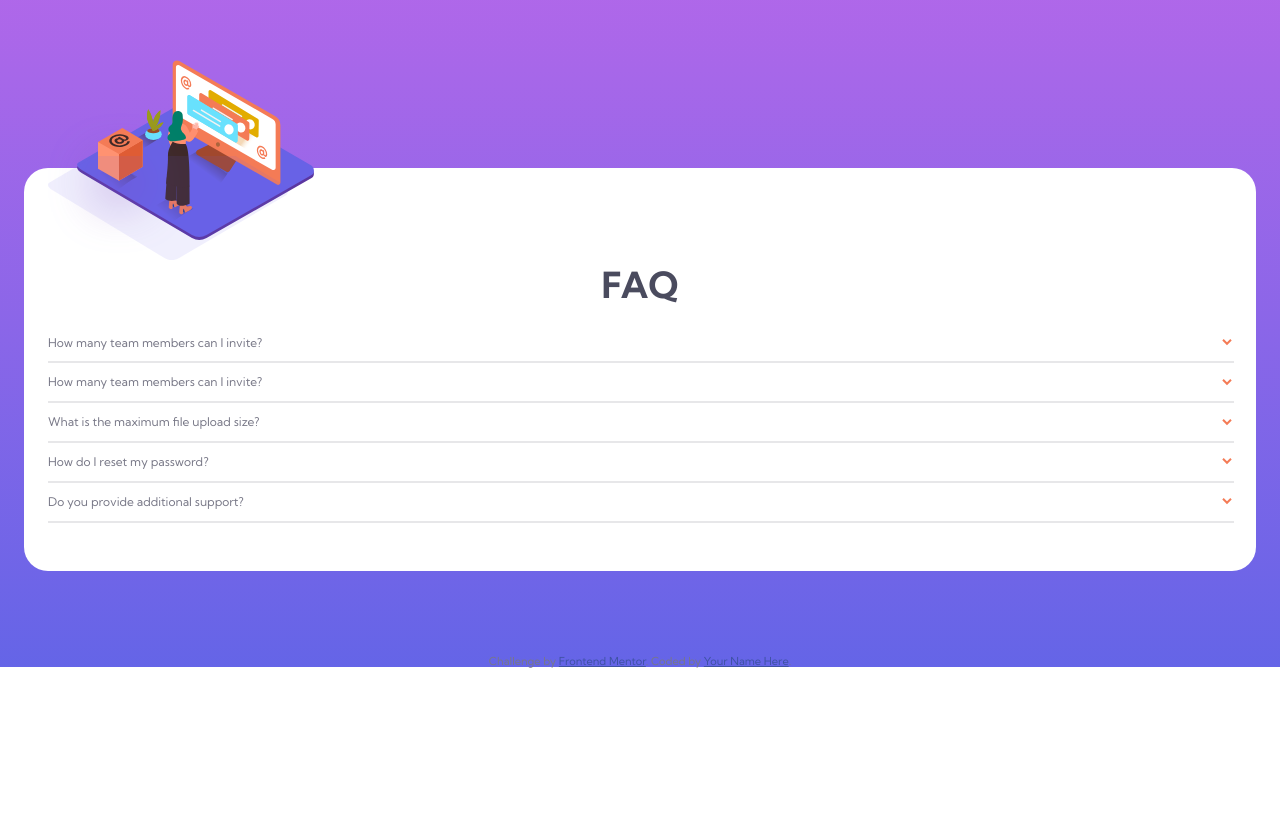
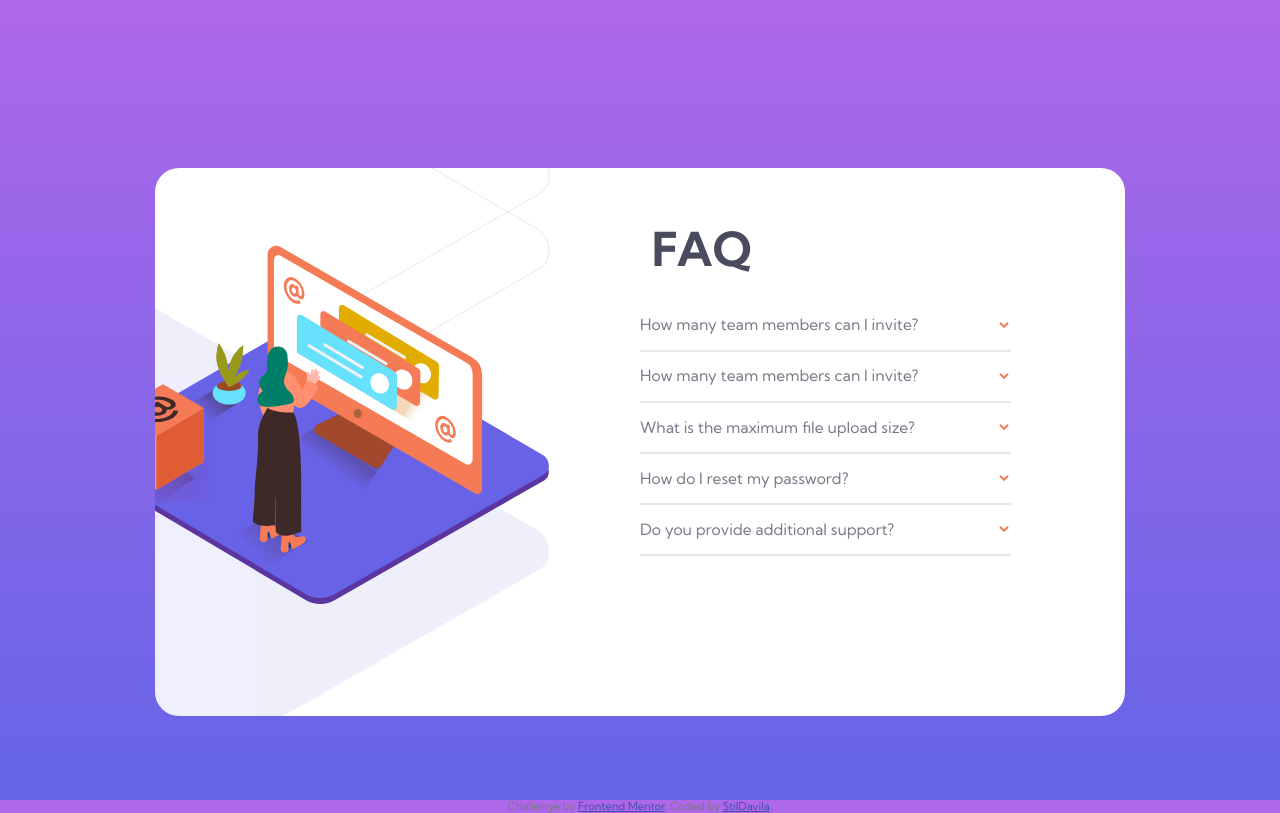
Before and after one commit to StilDavila/frontendmentor2FAQ, a plain HTML site: page index.html in a window 1280 px wide. Drawn offline with Linux system fonts and the light colour scheme.

Commit message:
Concluida la parte Desktop, con problemas de la imagen

```diff
--- a/functions.js
+++ b/functions.js
@@ -30,7 +30,7 @@ document.addEventListener("DOMContentLoaded", function() {
 
 function cargarListeners(){
   const $divQuestions = document.getElementsByClassName('form-question__question');
-  const $arrow = document.getElementById('arrow');
+  const $arrow = document.getElementsByTagName('arrow');
   [...$divQuestions].forEach(divQuestion => {
     divQuestion.childNodes[1].addEventListener('click', function(){
       divQuestion.classList.toggle('active');
@@ -40,9 +40,13 @@ function cargarListeners(){
 
       if(divQuestion.classList.contains('active')){
         divQuestion.childNodes[3].style.transform = "rotate(180deg)";
+
       }else{
         divQuestion.childNodes[3].style.transform = "rotate(-360deg)";
       }
     });
+
   });
+
+
 }
--- a/index.html
+++ b/index.html
@@ -32,8 +32,13 @@
   </head>
   <body>
     <div class="container">
-      <img src="images/illustration-woman-online-mobile.svg" alt="" class="girl">
-      <img src="images/bg-pattern-mobile.svg" alt="" class="shadow">
+      <div class="images">
+        <!-- <img src="images/illustration-woman-online-mobile.svg" alt="" class="girl"> -->
+        <!-- <img src="images/bg-pattern-mobile.svg" alt="" class="shadow"> -->
+        <div class="box"></div>
+        <div class="girl"></div>
+        <div class="shadow"></div>
+      </div>
       <div class="content">
         <h1>FAQ</h1>
         <div class="form-question">
@@ -104,19 +109,15 @@
             </p>
           </div>
         </div>
+        <hr class="divider">
       </div>
-      <hr class="divider">
-
     </div>
-
-
-
 
     <div class="attribution">
       Challenge by
       <a href="https://www.frontendmentor.io?ref=challenge" target="_blank"
         >Frontend Mentor</a
-      >. Coded by <a href="#">Your Name Here</a>.
+      >. Coded by <a href="#">StilDavila</a>.
     </div>
     <script src="functions.js"></script>
   </body>
--- a/styles.css
+++ b/styles.css
@@ -23,9 +23,10 @@ body{
   height: 100%;
   font-family: 'Kumbh Sans';
   color: var(--dark-grayish-blue);
-  background: linear-gradient(var(--soft-violet), var(--soft-blue)) no-repeat;
-  /* background: var(--soft-violet, var(--soft-blue)));  */
-
+  background: linear-gradient(var(--soft-violet), var(--soft-blue));
+  background-repeat: no-repeat;
+  background-attachment: fixed;
+  /* border: 5px solid black;s */
 }
 
 .container{
@@ -38,17 +39,22 @@ body{
 }
 
 .girl{
-  position: absolute;
-  top: -9em;
+  height: 180px;
+  /* border: 1px solid black; */
+  background: url('images/illustration-woman-online-mobile.svg') no-repeat;
+  transform: translateY(-11em);
 }
 
 .shadow{
-  position: absolute;
-  top: -1em;
+  height: 110px;
+  /* border: 1px solid red; */
+  background: url('images/bg-pattern-mobile.svg') no-repeat center;
+  transform: translate(.8em,-17em);
+
 }
 
 .content{
-  margin-top: 4em;
+  margin-top: -16em;
   display: flex;
   flex-direction: column;
   align-items: center;
@@ -56,6 +62,7 @@ body{
 
 .content h1{
   font-size: 3em;
+  margin-left: .5em;
   color: var(--very-dark-grayish-blue);
 }
 
@@ -78,17 +85,54 @@ body{
   height: 7px;
 }
 
-.form-question__answer{
-  transition: 3s;
+
+.form-question__answer {
+  animation: slideDown 1s;
+}
+.form-question__answer p {
+  margin: 0;
+  padding: 1rem;
+  animation: fadeIn 1.5s;
+}
+
+@keyframes slideDown {
+  from {
+    height: 0;
+  }
+  to {
+    height: 45.8px;
+  }
+}
+
+@keyframes slideUp{
+  from{
+    height: 45.8px;
+  }
+  to{
+    height: 0;
+  }
+}
+
+@keyframes fadeIn {
+  from {
+    opacity: 0;
+   }
+  to {
+    opacity: 1;
+  }
+}
+
+@keyframes fadeUp {
+  from {
+    opacity: 1;
+   }
+  to {
+    opacity: 0;
+  }
 }
 
 
-
-
-
-
-
-
+/* Commons */
 .active{
   color: var(--very-dark-grayish-blue);
   font-weight: 700;
@@ -106,3 +150,68 @@ body{
 .hidden{
   display: none;
 }
+
+@media screen and (min-width: 900px){
+  body{
+    position: sticky;
+    z-index: 1000;
+
+  }
+
+  .container{
+    margin-left: auto;
+    margin-right: auto;
+    width: 970px;
+    display: flex;
+    overflow: hidden;
+    /* grid-template-columns: repeat(2,1fr); */
+  }
+
+  .images{
+    height: 500px;
+    width: 50%;
+    position: relative;
+    /* background: url('images/bg-pattern-desktop.svg'), url('images/illustration-box-desktop.svg') no-repeat left center, url('images/illustration-woman-online-desktop.svg') right */
+  }
+
+  .girl{
+    height: 100%;
+    width: 110%;
+    position: relative;
+    background: url('images/illustration-woman-online-desktop.svg') no-repeat center;
+    transform: translate(-10em, -1.5em);
+    z-index: 100;
+  }
+
+  .shadow{
+    height: 800px;
+    width: 100%;
+    background: url('images/bg-pattern-desktop.svg') no-repeat right bottom;
+    object-fit: cover;
+    transform: translate(-90px,-670px);
+    top: 40px;
+  }
+
+  .box{
+    width: 100px;
+    height: 120px;
+    /* border: 1px solid red; */
+    position: absolute;
+    z-index: 1000;
+    background: url('images/illustration-box-desktop.svg') no-repeat center top;
+    transform: translate(-70px,190px);
+  }
+
+  .content{
+    margin: 0 ;
+    display: flex;
+    justify-content: left;
+    font-size: 1.3em;
+    width: 40%;
+  }
+
+  .content h1{
+    width: 100%;
+  }
+
+}
```
